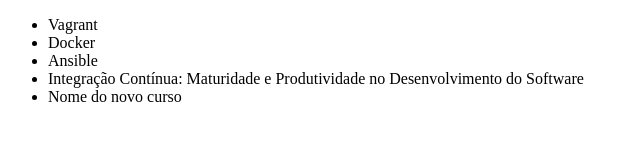
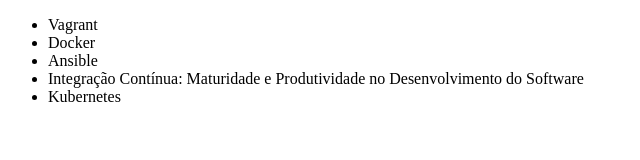
Before and after one commit to lucashtw/alura-git, a plain HTML site: page index.html in a window 1280 px wide. Shown: the full height of the page, 0-640 px from the left. Drawn offline with Linux system fonts and the light colour scheme.

Commit message:
Adicionando curso de Kubernetes

```diff
--- a/index.html
+++ b/index.html
@@ -10,7 +10,7 @@
         <li>Docker</li>
         <li>Ansible</li>
         <li>Integração Contínua: Maturidade e Produtividade no Desenvolvimento do Software</li>
-        <li>Nome do novo curso
+        <li>Kubernetes</li>
     </ul>
 </body>
 </html>
```
